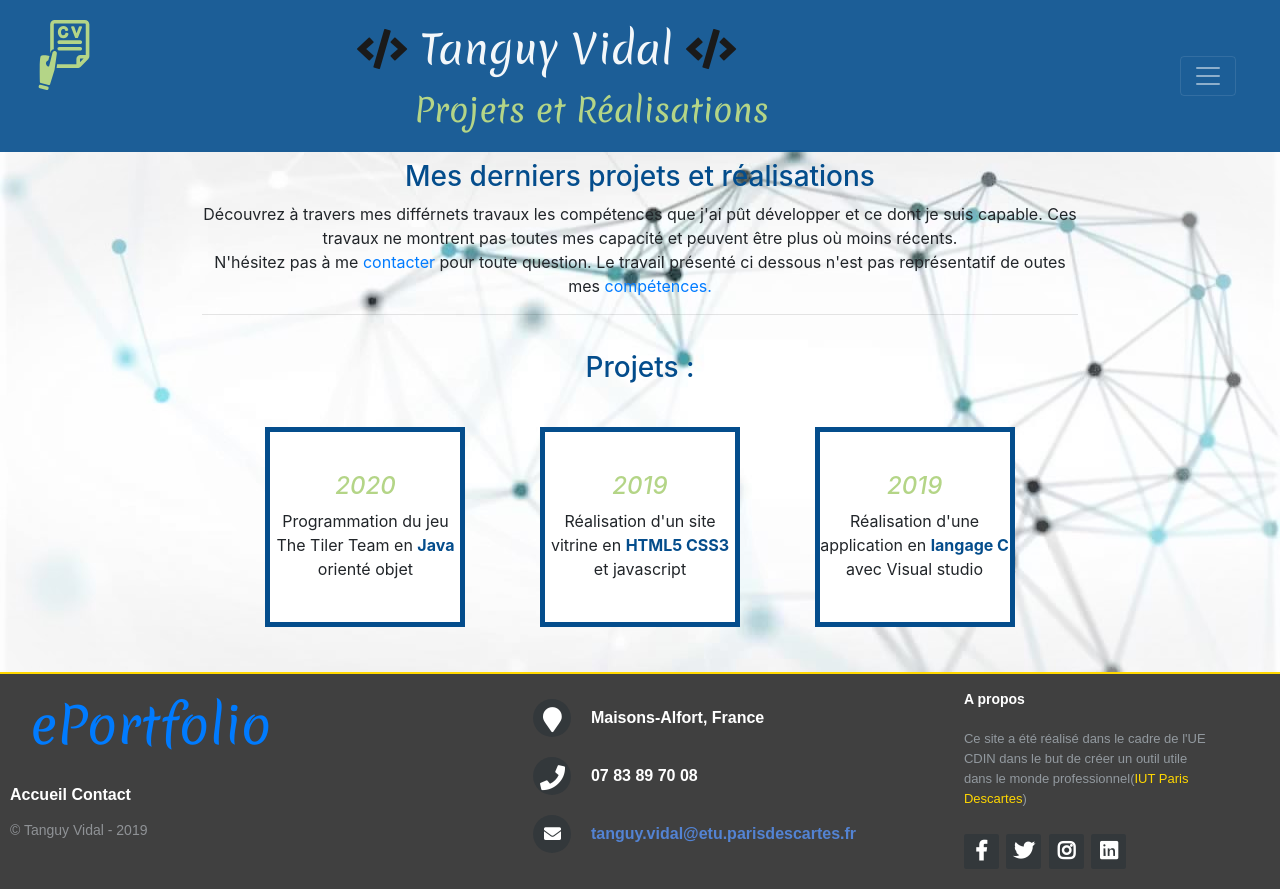
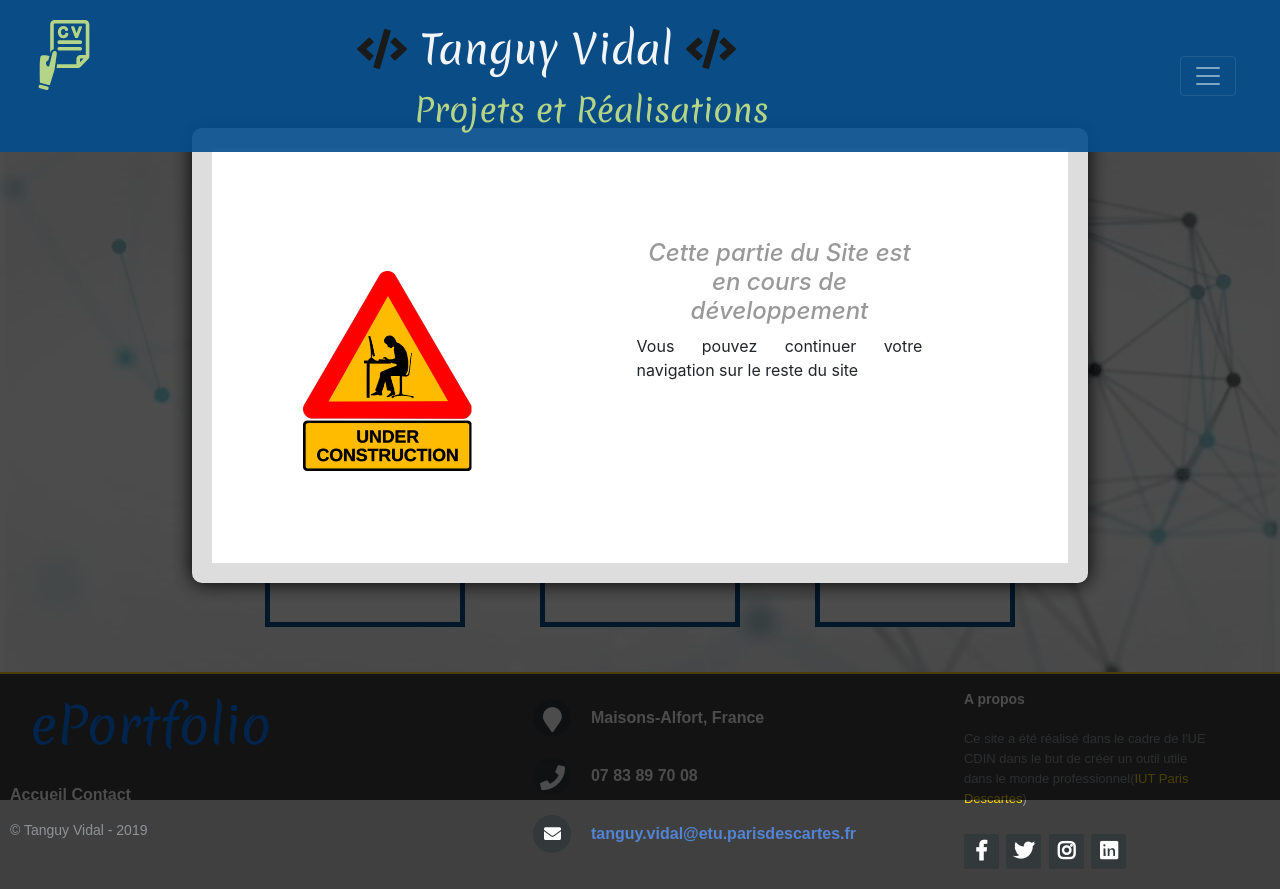
Before and after one commit to Vidoux/ePortfolio, a plain HTML site: page page/projet.html in a window 1280 px wide. Drawn offline with nearby package versions, Linux system fonts and the light colour scheme; a web font is replaced by a local one.

Commit message:
Add files via upload

```diff
--- a/page/projet.html
+++ b/page/projet.html
@@ -24,6 +24,18 @@
 		<script src="https://code.jquery.com/jquery-3.4.1.slim.min.js" integrity="sha384-J6qa4849blE2+poT4WnyKhv5vZF5SrPo0iEjwBvKU7imGFAV0wwj1yYfoRSJoZ+n" crossorigin="anonymous"></script>
 		<script src="https://cdn.jsdelivr.net/npm/popper.js@1.16.0/dist/umd/popper.min.js" integrity="sha384-Q6E9RHvbIyZFJoft+2mJbHaEWldlvI9IOYy5n3zV9zzTtmI3UksdQRVvoxMfooAo" crossorigin="anonymous"></script>
 		<script src="https://stackpath.bootstrapcdn.com/bootstrap/4.4.1/js/bootstrap.min.js" integrity="sha384-wfSDF2E50Y2D1uUdj0O3uMBJnjuUD4Ih7YwaYd1iqfktj0Uod8GCExl3Og8ifwB6" crossorigin="anonymous"></script>
+		<div>
+			<div id="work_in_progress">
+				<div class="popup_block">
+					<div class="boite2">
+						<img  alt="travaux en cours" src="../image/travaux.png" />
+					</div>
+					<div class="boite2">
+						<h4>Cette partie du Site est en cours de développement</h4>
+						<p>Vous pouvez continuer votre navigation sur le reste du site</p>
+					</div>
+				</div>
+			</div>
 		</div>
 		<header>
 		<nav class="navbar sticky-top navbar-dark bg-dark">
```
